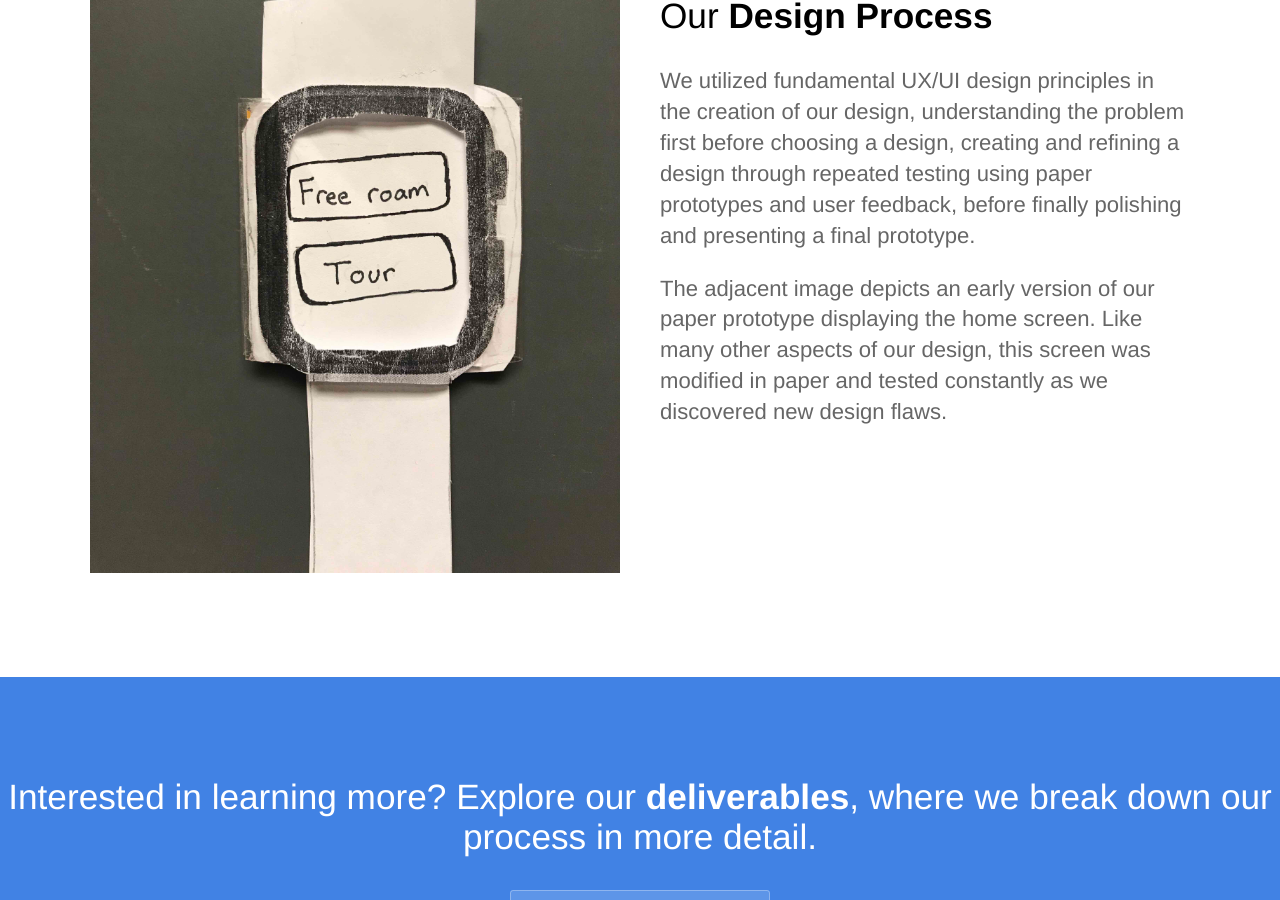
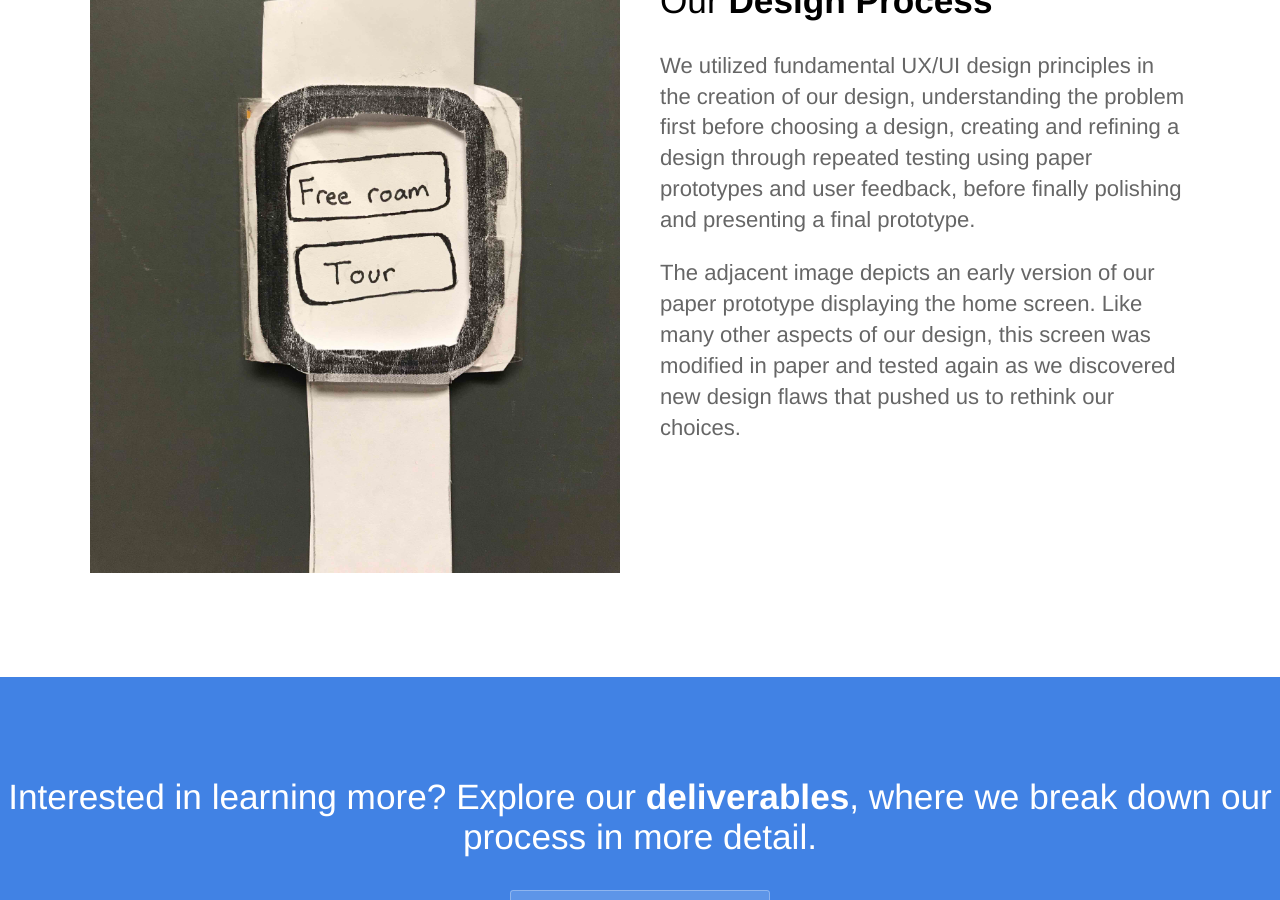
Before and after one commit to krtejeda/PersonalCuraTour, a Jekyll site: the page built from index.html, in a window 1280 px wide and 900 px high, scrolled down 2749 px. Built offline with Jekyll 4.4.1, drawn with Linux system fonts in a browser that asks for light colours.

Commit message:
Update index.html

```diff
--- a/index.html
+++ b/index.html
@@ -66,7 +66,7 @@
 				<h2>Our <strong>Design Process</strong></h2>
 				<p>We utilized fundamental UX/UI design principles in the creation of our design, understanding the problem first before choosing a design, creating and refining a design through repeated testing using paper prototypes and user feedback, before finally polishing and presenting a final prototype.
 				</p>
-				<p>The adjacent image depicts an early version of our paper prototype displaying the home screen.  Like many other aspects of our design, this screen was modified in paper and tested constantly as we discovered new design flaws.</p>
+				<p>The adjacent image depicts an early version of our paper prototype displaying the home screen.  Like many other aspects of our design, this screen was modified in paper and tested again as we discovered new design flaws that pushed us to rethink our choices.</p>
 			</div>
 			<div class="image">
 				<img src="https://raw.githubusercontent.com/krtejeda/PersonalCuraTour/gh-pages/img/watch_1.jpg" alt="Screenshot" />
```
